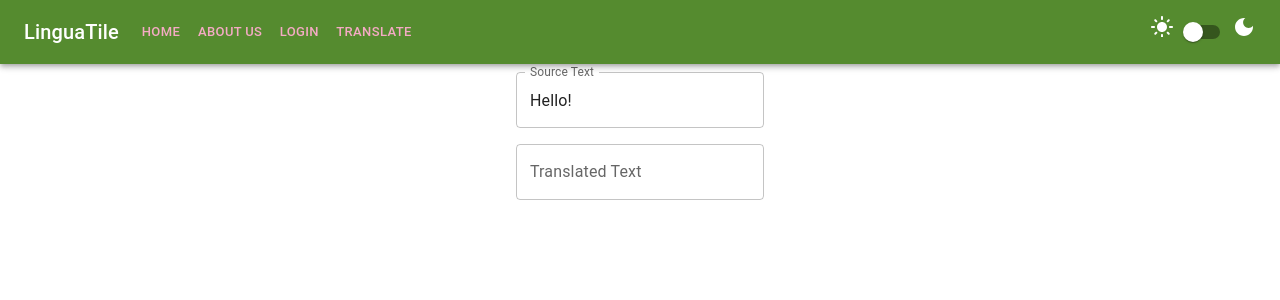
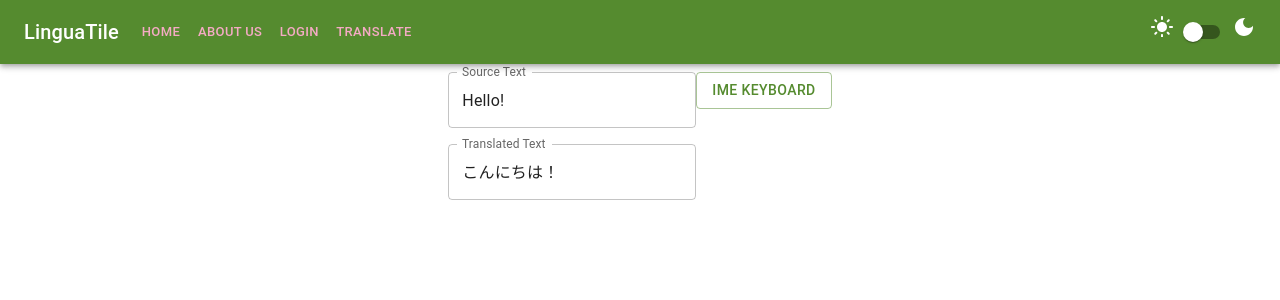
Before and after one commit to zliel/lingua-tile, a React (Create React App) app: page /translate in a window 1280 px wide. Shown: the top 300 px of the page. Built offline with nearby package versions, Linux system fonts and the light colour scheme; no server answers.

Commit message:
Used wanakana to add a textfield that automatically changes romaji into hiragana

```diff
--- /dev/null
+++ b/src/Components/KanaKeyboard.js
@@ -0,0 +1,26 @@
+import React from 'react';
+import { useEffect} from 'react';
+import { TextField } from "@mui/material";
+import * as wanakana from "wanakana";
+
+
+export default function KanaKeyboard(props) {
+    useEffect(() => {
+        const input = document.getElementById("ime-text-input")
+        wanakana.bind(input)
+
+        return () => wanakana.unbind(input)
+    }, [])
+
+    return (
+        <>
+            <TextField id={"ime-text-input"}
+                          name={"src-text"}
+                            label={"IME Text"}
+                            type={"text"}
+                            value={props.srcText}
+                            onChange={props.setSrcText()}
+            />
+        </>
+    );
+}
--- a/src/Components/TranslationForm.js
+++ b/src/Components/TranslationForm.js
@@ -1,28 +1,38 @@
 import React, {useEffect} from 'react';
 import {useState} from 'react';
-import {Grid, TextField} from "@mui/material";
+import {Button, Grid, TextField} from "@mui/material";
 import axios from "axios";
+import KanaKeyboard from "./KanaKeyboard";
 
 function TranslationForm() {
     const [srcText, setSrcText] = useState("Hello!")
-    const [translatedText, setTranslatedText] = useState("")
+    const [translatedText, setTranslatedText] = useState("こんにちは！")
+    const [useIME, setUseIME] = useState(false)
 
     useEffect(() => {
-        const translateText = async () => {
-            const response = await axios.get(`http://translation-project-springboot.herokuapp.com/api/translate/en/ja/${srcText}`)
+        const translateText = setTimeout(async () => {
+            const response = await axios.get(`http://127.0.0.1:8000/translate/${srcText.replaceAll("?", "%3F")}/en/ja`)
             setTranslatedText(response.data.translatedText)
-        }
+        }, 1000)
 
-        translateText()
+        return () => clearTimeout(translateText)
     }, [srcText])
 
     function handleInputChange(e) {
         setSrcText(e.target.value)
     }
 
+    function handleIMEChange() {
+        setUseIME(!useIME)
+    }
+
     return (
         <Grid container alignSelf={"center"} justify={"center"} direction={"column"} gap={2} paddingTop={"0.5em"}>
             <Grid item>
+
+                {useIME ?
+                        <KanaKeyboard srcText={srcText} setSrcText={setSrcText}/>
+                        :
                         <TextField id={"src-text-input"}
                                    name={"src-text"}
                                    label={"Source Text"}
@@ -30,6 +40,8 @@ function TranslationForm() {
                                    value={srcText}
                                    onChange={handleInputChange}
                         />
+                }
+                <Button onClick={handleIMEChange} variant={"outlined"} >{useIME ? "Default Keyboard" : "IME Keyboard"}</Button>
             </Grid>
             <Grid item>
                 <TextField id={"translated-text-output"}
@@ -37,7 +49,6 @@ function TranslationForm() {
                            label={"Translated Text"}
                            type={"text"}
                            value={translatedText}
-                           defaultValue={"こんにちは！"}
                            inputProps={{readOnly: true}}
                            color={"secondary"}
                 />
```
Lines whose indentation alone changed are shown as unchanged.
